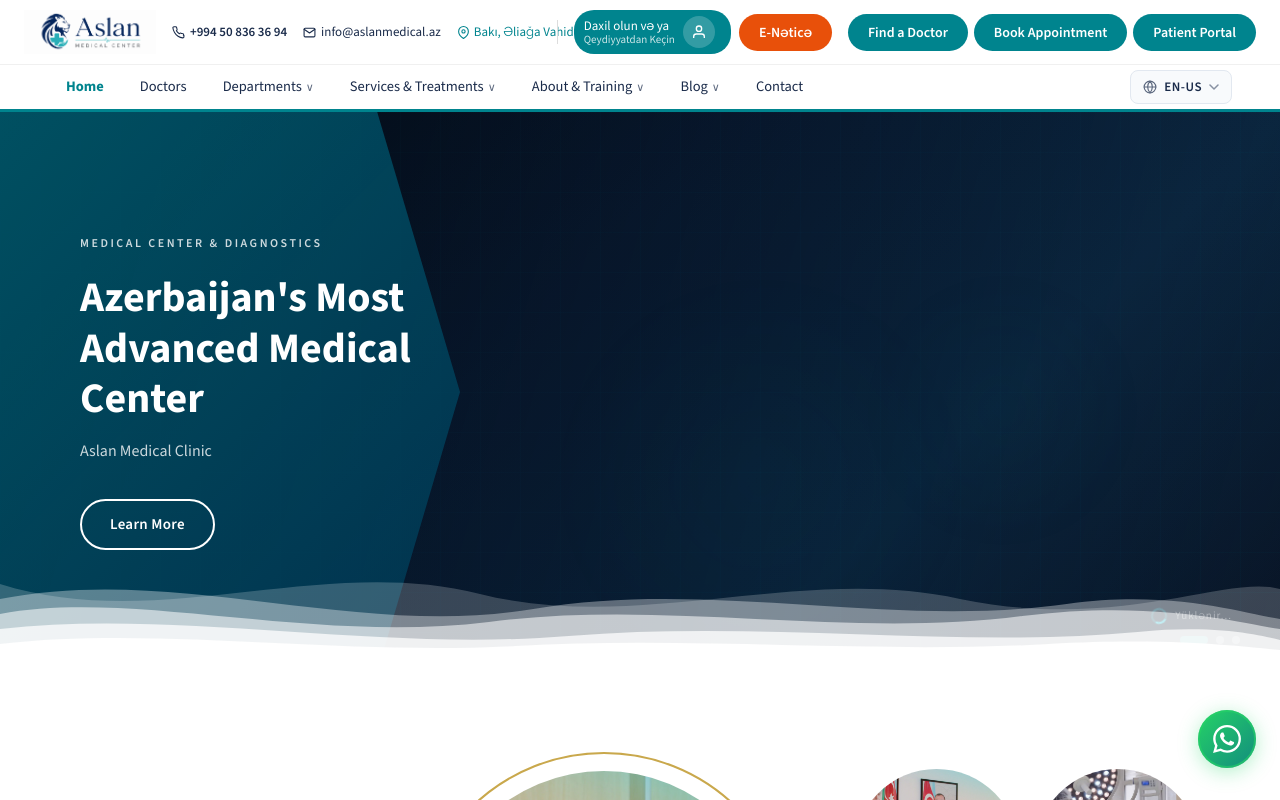
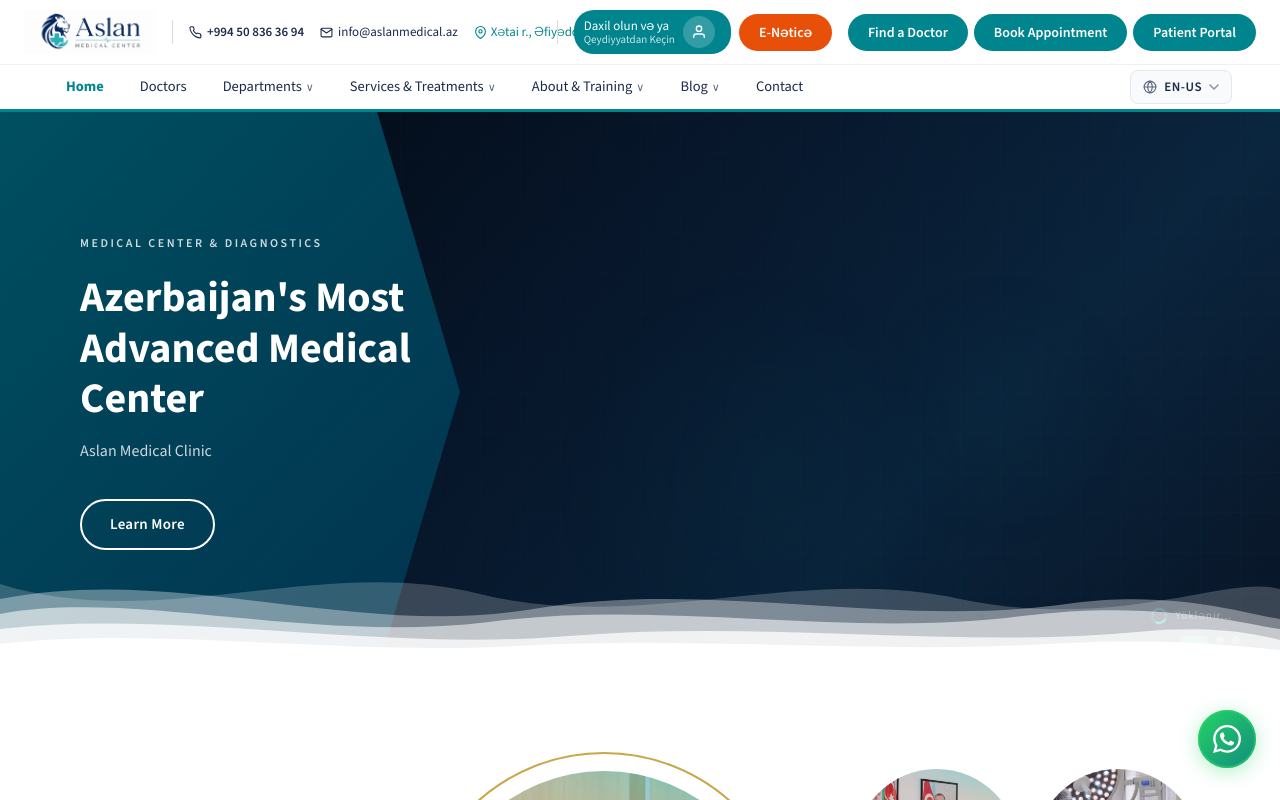
Before and after one commit to elmir-aslanov/Hospital-Management-System, a React (Vite) app in the folder client/: page / in a window 1280 px wide. Shown: the top 800 px of the page. Built offline with nearby package versions, Linux system fonts and the light colour scheme.

Commit message:
fix: shorten navbar address text

```diff
--- a/client/src/components/Navbar.jsx
+++ b/client/src/components/Navbar.jsx
@@ -202,6 +202,9 @@
             </span>
           </Link>
 
+          {/* Divider after logo */}
+          <span style={{ width: '1px', height: '24px', background: '#ddd', alignSelf: 'center', flexShrink: 0 }} />
+
           {/* 2. Contact: phone + email */}
           <div className="mid-social" style={{ display: 'flex', alignItems: 'center', gap: '16px', minWidth: 0 }}>
             <a href="tel:+994508363694" style={{
@@ -244,7 +247,7 @@
                 <path d="M21 10c0 7-9 13-9 13S3 17 3 10a9 9 0 0 1 18 0z"/>
                 <circle cx="12" cy="10" r="3"/>
               </svg>
-              Bakı, Əliağa Vahid 12
+              Xətai r., Əfiyəddin Cəlilov, Bakı
             </span>
 
             {/* 4. Social icons */}
@@ -258,8 +261,8 @@
             ))}
           </div>
 
-          {/* 5. Divider */}
-          <span style={{ width: '1px', height: '24px', background: '#ddd', flexShrink: 0 }} />
+          {/* 5. Divider (before left button group) */}
+          <span style={{ width: '1px', height: '24px', background: '#ddd', alignSelf: 'center', flexShrink: 0 }} />
 
           {/* 6. Left button group: login pill + E-Nəticə */}
           <div style={{ display: 'flex', alignItems: 'center', gap: '8px', flexShrink: 0 }}>
```
